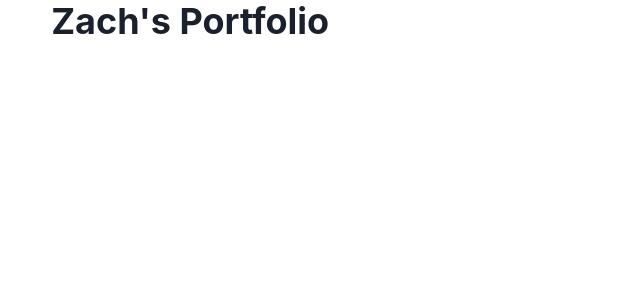
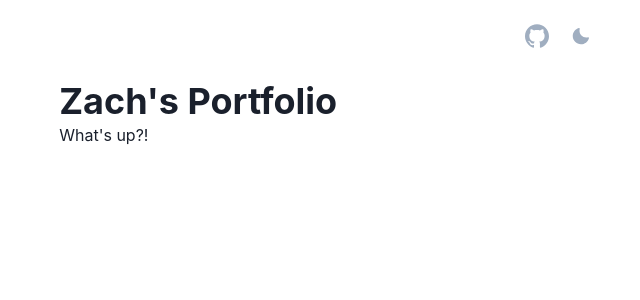
Before and after one commit to zimmerel/next-portfolio, a Next.js app: page / in a window 1280 px wide. Shown: the top 300 px of the page, without its empty margins (302-942 px from the left). Built offline with nearby package versions, Linux system fonts and the light colour scheme.

Commit message:
get a basic layout setup

```diff
--- a/components/layout.tsx
+++ /dev/null
@@ -1,16 +0,0 @@
-import { Container, Box } from '@chakra-ui/react';
-import { ReactNode } from 'react';
-
-interface Props {
-  children: ReactNode
-}
-
-export default function Layout({children}: Props) {
-  return (
-    <Container>
-      <Box as="main">
-        {children}
-      </Box>
-    </Container>
-  )
-}
--- /dev/null
+++ b/configs/site-config.ts
@@ -0,0 +1,8 @@
+const siteConfig = {
+  copyright: `Copyright © ${new Date().getFullYear()} Zach Riel. All Rights Reserved.`,
+  github: {
+    profile: "https://github.com/zimmerel",
+  },
+};
+
+export default siteConfig;
--- a/package.json
+++ b/package.json
@@ -10,6 +10,7 @@
   "dependencies": {
     "@chakra-ui/icons": "^1.1.5",
     "@chakra-ui/react": "^1.8.3",
+    "@chakra-ui/system": "^1.10.3",
     "@emotion/react": "^11",
     "@emotion/styled": "^11",
     "framer-motion": "^5",
--- a/pages/_app.tsx
+++ b/pages/_app.tsx
@@ -1,8 +1,8 @@
 import "../styles/globals.css";
 import type { AppProps } from "next/app";
 import { ChakraProvider } from "@chakra-ui/react";
-import Layout from "../components/layout";
-import theme from "../styles/theme";
+import Layout from "../src/components/layout";
+import theme from "../theme";
 
 function MyApp({ Component, pageProps }: AppProps) {
   return (
--- /dev/null
+++ b/pages/_document.tsx
@@ -0,0 +1,18 @@
+import { ColorModeScript } from "@chakra-ui/system";
+import NextDocument, { Head, Html, Main, NextScript } from "next/document";
+import theme from "../theme";
+
+export default class Document extends NextDocument {
+  render() {
+    return (
+      <Html lang="en">
+        <Head />
+        <body>
+          <ColorModeScript initialColorMode={theme.config.initialColorMode} />
+          <Main />
+          <NextScript />
+        </body>
+      </Html>
+    );
+  }
+}
--- a/pages/index.tsx
+++ b/pages/index.tsx
@@ -1,6 +1,7 @@
-import { Box, Heading } from '@chakra-ui/react'
-import type { NextPage } from 'next'
-import Head from 'next/head'
+import { Box, Heading, Text } from "@chakra-ui/react";
+import type { NextPage } from "next";
+import Head from "next/head";
+import Header from "../src/components/header.";
 
 const Home: NextPage = () => {
   return (
@@ -10,14 +11,14 @@ const Home: NextPage = () => {
         <meta name="description" content="Zach Riel's Portfolio App" />
         <link rel="icon" href="/favicon.ico" />
       </Head>
-
-      <Box as="main">
-        <Heading>
-          Zach&apos;s Portfolio
-        </Heading>
+      <Box display="flex" justifyContent="space-between">
+        <Box>
+          <Heading>Zach&apos;s Portfolio</Heading>
+          <Text>{"What's up?!"}</Text>
+        </Box>
       </Box>
     </>
-  )
-}
+  );
+};
 
-export default Home
+export default Home;
--- /dev/null
+++ b/src/components/header..tsx
@@ -0,0 +1,77 @@
+import { MoonIcon, SunIcon } from "@chakra-ui/icons";
+import {
+  Box,
+  Flex,
+  HTMLChakraProps,
+  Icon,
+  IconButton,
+  Link,
+  useColorMode,
+  useColorModeValue,
+  VStack,
+} from "@chakra-ui/react";
+import siteConfig from "../../configs/site-config";
+import { GitHubIcon } from "./icons";
+
+interface Props {}
+
+function HeaderContent() {
+  const { toggleColorMode } = useColorMode();
+  const switchModeText = useColorModeValue("dark", "light");
+  const SwitchModeIcon = useColorModeValue(MoonIcon, SunIcon);
+
+  return (
+    <Flex w="100%" h="100%" px="6" align="center" justify="space-between">
+      <Flex
+        justify="flex-end"
+        w="100%"
+        align="center"
+        color="gray.400"
+        maxW="1100px"
+      >
+        <Link
+          isExternal
+          aria-label="go to Zach's github profile"
+          href={siteConfig.github.profile}
+        >
+          <Icon
+            as={GitHubIcon}
+            display="block"
+            transition="color 0.3s"
+            _hover={{ color: "gray.500" }}
+            boxSize="6"
+          />
+        </Link>
+        <IconButton
+          size="md"
+          fontSize="lg"
+          aria-label={`Switch to ${switchModeText} mode`}
+          variant="ghost"
+          color="current"
+          ml="3"
+          onClick={toggleColorMode}
+          icon={<SwitchModeIcon />}
+        />
+      </Flex>
+    </Flex>
+  );
+}
+
+export default function Header(props: HTMLChakraProps<"header">) {
+  return (
+    <Box
+      as="header"
+      pos="sticky"
+      top="0"
+      zIndex="3"
+      left="0"
+      right="0"
+      width="full"
+      {...props}
+    >
+      <Box height="4.5rem" mx="auto" maxW="8xl">
+        <HeaderContent />
+      </Box>
+    </Box>
+  );
+}
--- /dev/null
+++ b/src/components/icons.tsx
@@ -0,0 +1,18 @@
+import { createIcon, IconProps } from "@chakra-ui/icons";
+
+const commonDefaultProps: IconProps = {
+  role: "img",
+  boxSize: 8,
+};
+
+export const GitHubIcon = createIcon({
+  displayName: "GitHubIcon",
+  viewBox: "0 0 24 24",
+  defaultProps: commonDefaultProps,
+  path: (
+    <path
+      fill="currentColor"
+      d="M12 .297c-6.63 0-12 5.373-12 12 0 5.303 3.438 9.8 8.205 11.385.6.113.82-.258.82-.577 0-.285-.01-1.04-.015-2.04-3.338.724-4.042-1.61-4.042-1.61C4.422 18.07 3.633 17.7 3.633 17.7c-1.087-.744.084-.729.084-.729 1.205.084 1.838 1.236 1.838 1.236 1.07 1.835 2.809 1.305 3.495.998.108-.776.417-1.305.76-1.605-2.665-.3-5.466-1.332-5.466-5.93 0-1.31.465-2.38 1.235-3.22-.135-.303-.54-1.523.105-3.176 0 0 1.005-.322 3.3 1.23.96-.267 1.98-.399 3-.405 1.02.006 2.04.138 3 .405 2.28-1.552 3.285-1.23 3.285-1.23.645 1.653.24 2.873.12 3.176.765.84 1.23 1.91 1.23 3.22 0 4.61-2.805 5.625-5.475 5.92.42.36.81 1.096.81 2.22 0 1.606-.015 2.896-.015 3.286 0 .315.21.69.825.57C20.565 22.092 24 17.592 24 12.297c0-6.627-5.373-12-12-12"
+    />
+  ),
+});
--- /dev/null
+++ b/src/components/layout.tsx
@@ -0,0 +1,18 @@
+import { Container, Box } from "@chakra-ui/react";
+import { ReactNode } from "react";
+import Header from "./header.";
+
+interface Props {
+  children: ReactNode;
+}
+
+export default function Layout({ children }: Props) {
+  return (
+    <Container>
+      <Header />
+      <Box as="main" m="2">
+        {children}
+      </Box>
+    </Container>
+  );
+}
--- a/styles/Home.module.css
+++ /dev/null
@@ -1,116 +0,0 @@
-.container {
-  padding: 0 2rem;
-}
-
-.main {
-  min-height: 100vh;
-  padding: 4rem 0;
-  flex: 1;
-  display: flex;
-  flex-direction: column;
-  justify-content: center;
-  align-items: center;
-}
-
-.footer {
-  display: flex;
-  flex: 1;
-  padding: 2rem 0;
-  border-top: 1px solid #eaeaea;
-  justify-content: center;
-  align-items: center;
-}
-
-.footer a {
-  display: flex;
-  justify-content: center;
-  align-items: center;
-  flex-grow: 1;
-}
-
-.title a {
-  color: #0070f3;
-  text-decoration: none;
-}
-
-.title a:hover,
-.title a:focus,
-.title a:active {
-  text-decoration: underline;
-}
-
-.title {
-  margin: 0;
-  line-height: 1.15;
-  font-size: 4rem;
-}
-
-.title,
-.description {
-  text-align: center;
-}
-
-.description {
-  margin: 4rem 0;
-  line-height: 1.5;
-  font-size: 1.5rem;
-}
-
-.code {
-  background: #fafafa;
-  border-radius: 5px;
-  padding: 0.75rem;
-  font-size: 1.1rem;
-  font-family: Menlo, Monaco, Lucida Console, Liberation Mono, DejaVu Sans Mono,
-    Bitstream Vera Sans Mono, Courier New, monospace;
-}
-
-.grid {
-  display: flex;
-  align-items: center;
-  justify-content: center;
-  flex-wrap: wrap;
-  max-width: 800px;
-}
-
-.card {
-  margin: 1rem;
-  padding: 1.5rem;
-  text-align: left;
-  color: inherit;
-  text-decoration: none;
-  border: 1px solid #eaeaea;
-  border-radius: 10px;
-  transition: color 0.15s ease, border-color 0.15s ease;
-  max-width: 300px;
-}
-
-.card:hover,
-.card:focus,
-.card:active {
-  color: #0070f3;
-  border-color: #0070f3;
-}
-
-.card h2 {
-  margin: 0 0 1rem 0;
-  font-size: 1.5rem;
-}
-
-.card p {
-  margin: 0;
-  font-size: 1.25rem;
-  line-height: 1.5;
-}
-
-.logo {
-  height: 1em;
-  margin-left: 0.5rem;
-}
-
-@media (max-width: 600px) {
-  .grid {
-    width: 100%;
-    flex-direction: column;
-  }
-}
```
Also changed, not shown: .pnp.cjs, theme.ts (renamed from styles/theme.ts), 1 other file (tests, documents, lock files or other folders).
